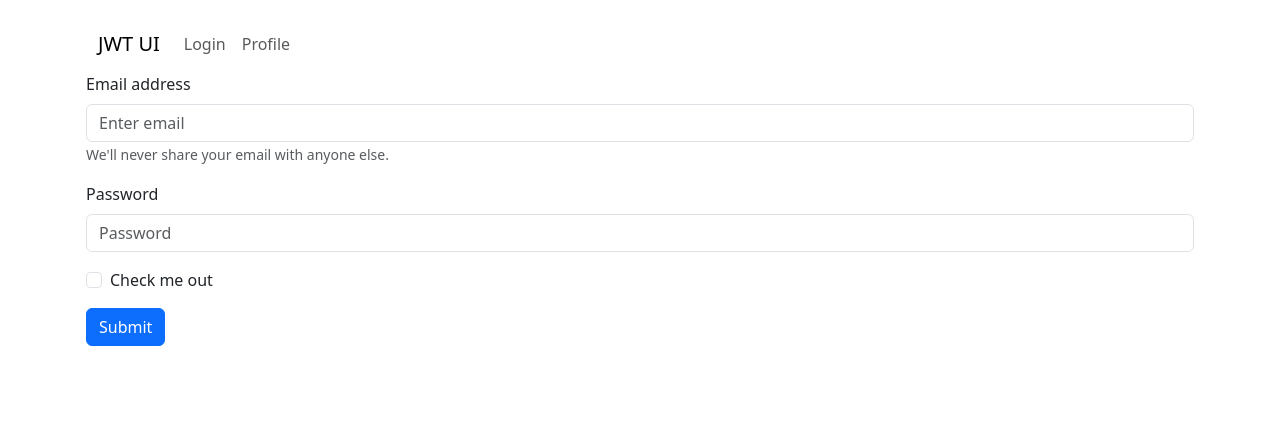
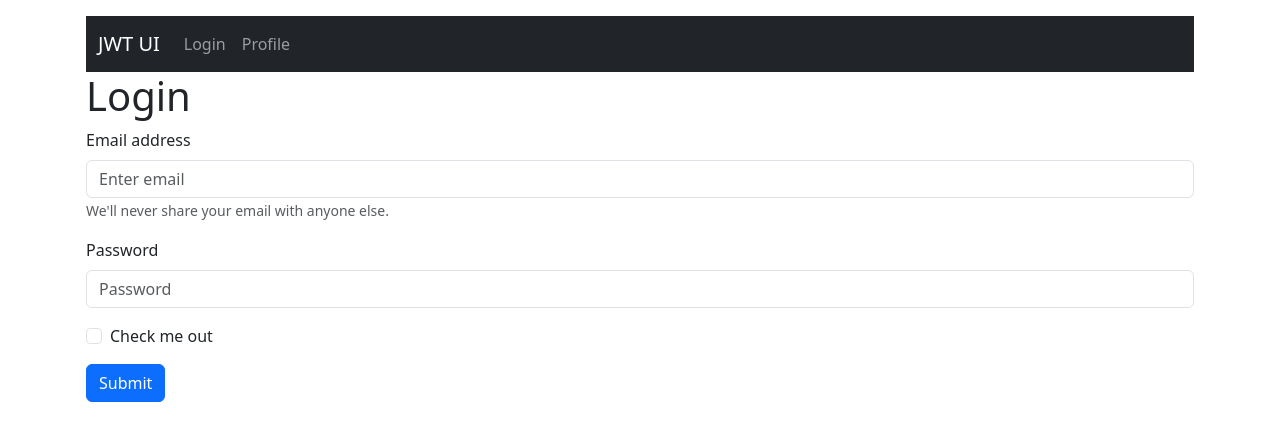
Before and after one commit to piotrholda/jwt-ui, a React (Create React App) app: page / in a window 1280 px wide. Shown: the top 440 px of the page. Built offline with nearby package versions, Linux system fonts and the light colour scheme.

Commit message:
Colors and Login header

```diff
--- a/src/Header.tsx
+++ b/src/Header.tsx
@@ -3,7 +3,7 @@ import { Container, Nav, Navbar, NavbarBrand } from "react-bootstrap";
 
 const Header = () => {
     return (
-        <Navbar>
+        <Navbar bg="dark" data-bs-theme="dark">
           <Container>
             <NavbarBrand href="#">JWT UI</NavbarBrand>
             <Navbar.Collapse id="basic-navbar-nav">
--- a/src/Login.tsx
+++ b/src/Login.tsx
@@ -3,6 +3,8 @@ import Form from 'react-bootstrap/Form';
 
 function Login() {
   return (
+    <>
+    <h1>Login</h1>
     <Form>
       <Form.Group className="mb-3" controlId="formBasicEmail">
         <Form.Label>Email address</Form.Label>
@@ -23,6 +25,7 @@ function Login() {
         Submit
       </Button>
     </Form>
+    </>
   );
 };
 
```
